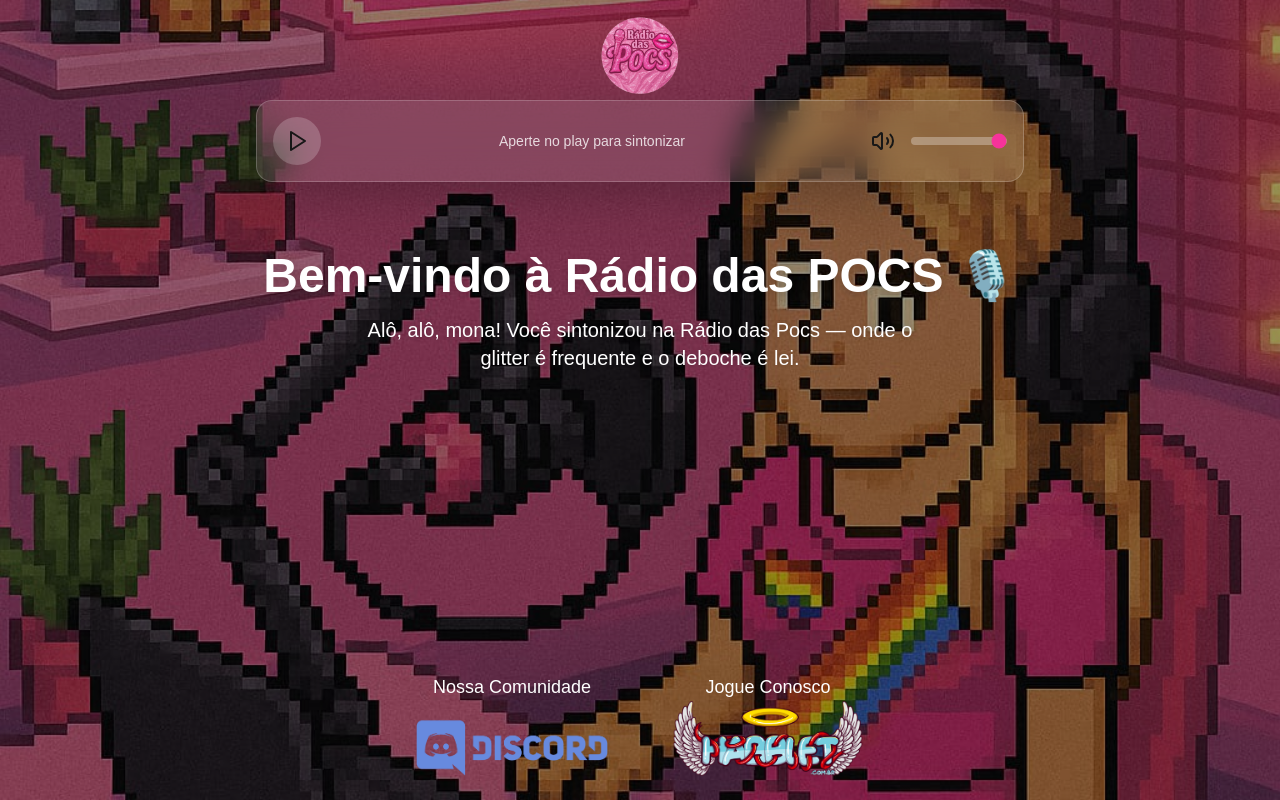
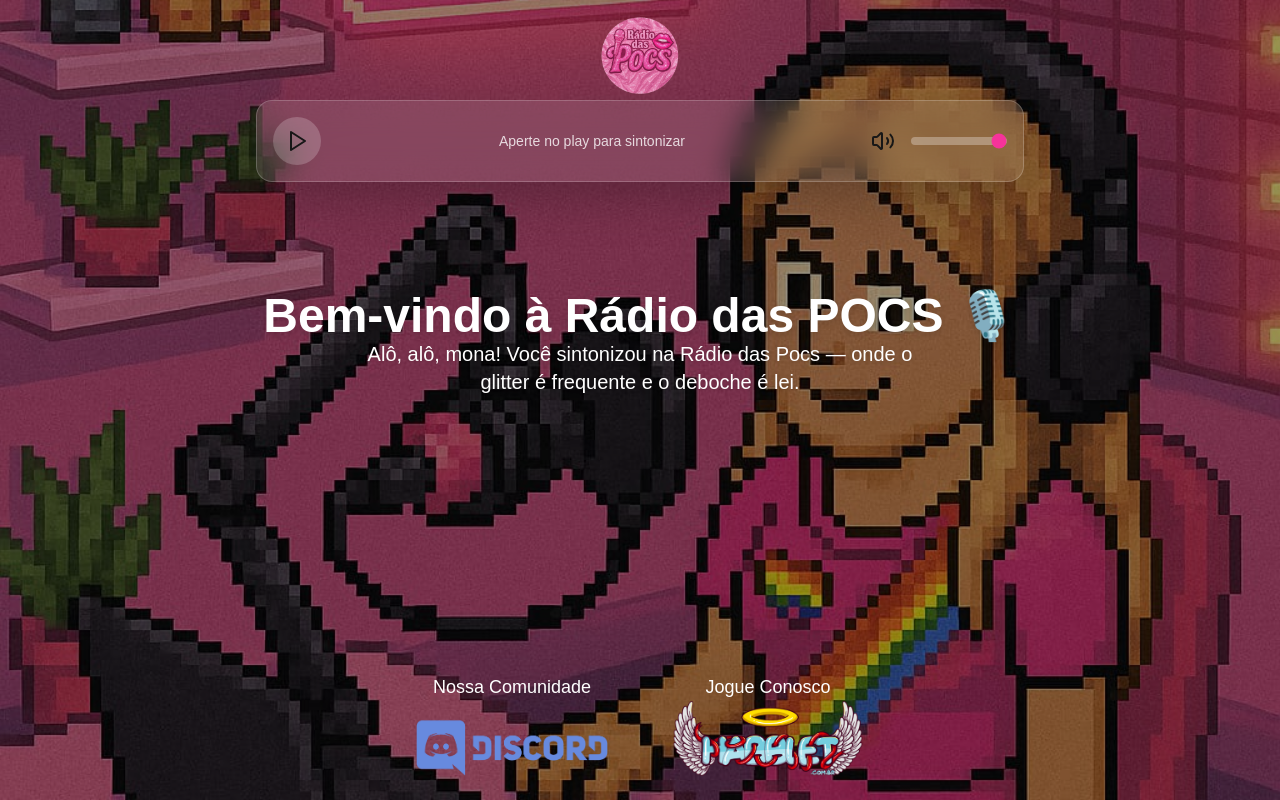
Before and after one commit to dev-LBAM/My-Radio, a Next.js app: page / in a window 1280 px wide. Built offline with nearby package versions, Linux system fonts and the light colour scheme.

Commit message:
Update page.tsx

```diff
--- a/src/app/page.tsx
+++ b/src/app/page.tsx
@@ -123,11 +123,11 @@ export default function Home() {
       </div>
     </div>
 
-    <main className="relative z-10 flex-grow flex flex-col items-center justify-center text-white text-center px-4">
-      <h1 className="text-5xl font-extrabold drop-shadow-md mb-4">
+    <main className="relative z-10 flex-grow flex flex-col items-center justify-center text-white text-center px-4 mt-10">
+      <h1 className="text-5xl font-extrabold drop-shadow-md">
         Bem-vindo à Rádio das POCS 🎙️
       </h1>
-      <h2 className="text-xl max-w-xl drop-shadow-sm mb-6">
+      <h2 className="text-xl max-w-xl drop-shadow-sm">
         Alô, alô, mona! Você sintonizou na Rádio das Pocs — onde o glitter é frequente e o deboche é lei.
       </h2>
     </main>
```
